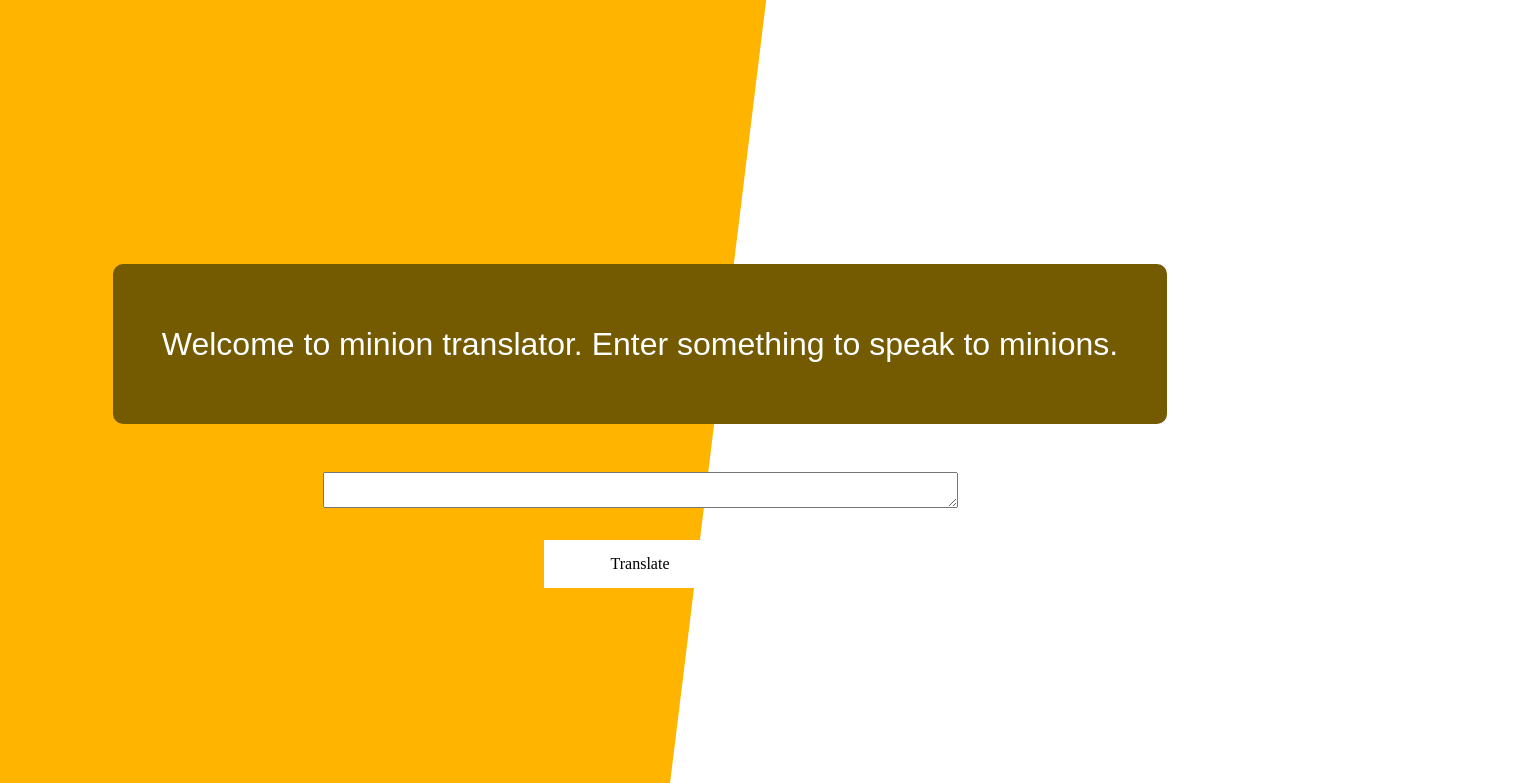
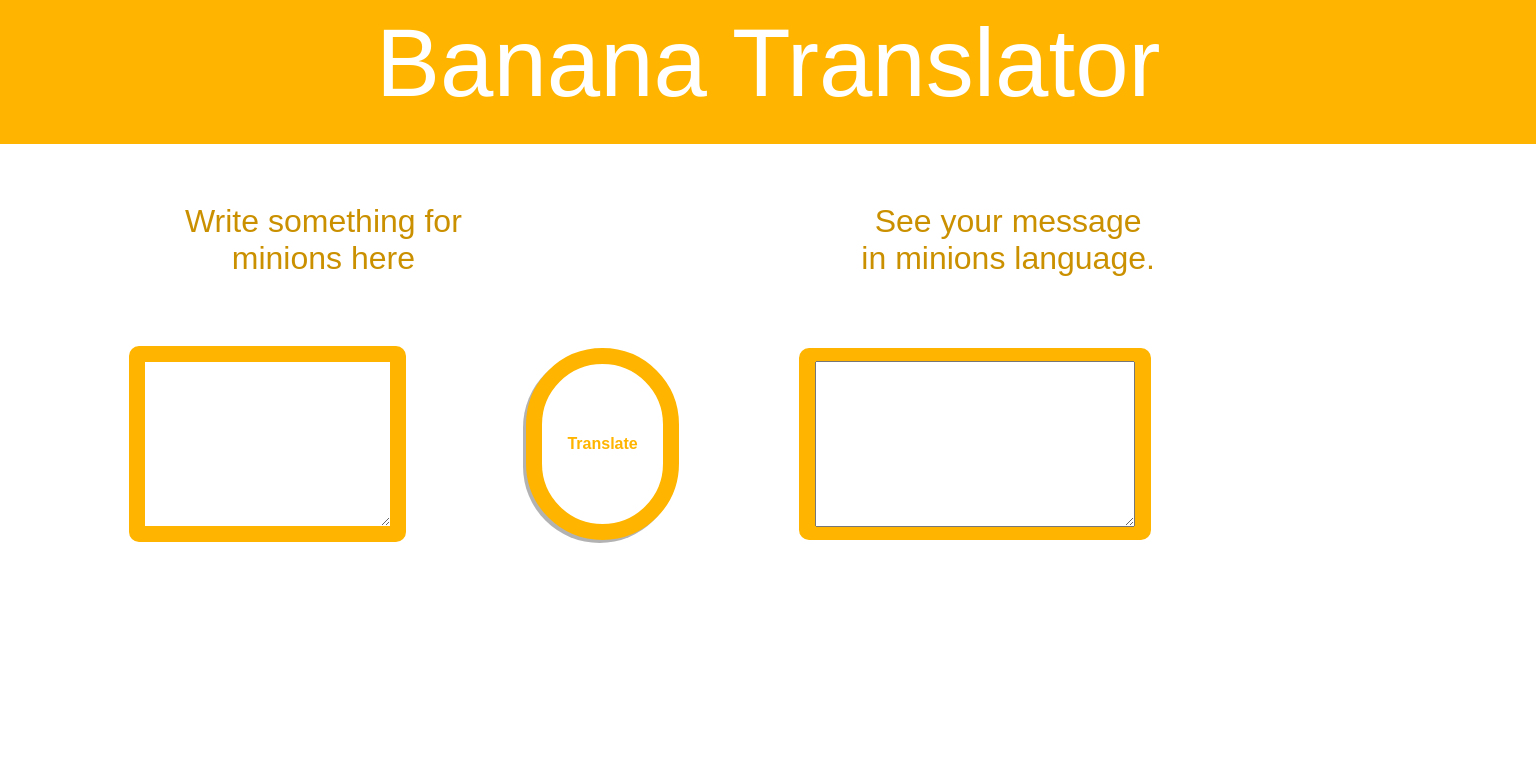
Before and after one commit to Dikhyant/Banana-translator, a plain HTML site: page index.html in a window 1280 px wide. Shown: the top 783 px of the page, 1536 px wide, since content can reach past the window. Drawn offline with Linux system fonts and the light colour scheme.

Commit message:
Redesigned the entire page

```diff
--- a/index.css
+++ b/index.css
@@ -1,6 +1,7 @@
 body{
     background-color: white;
     overflow: hidden;
+
 }
 
 #left-background{
@@ -8,13 +9,13 @@ body{
     position: absolute;
 
 
-    width: 50rem;
-    height: 80rem;
+    width: 96rem;
+    height: 9rem;
 
-    left: -5rem;
-    top: -18rem;
+    left: 0rem;
+    top: 0rem;
 
-    transform: rotate(7deg);
+    transform: rotate(0deg);
 
     z-index: -1;
 
@@ -23,6 +24,21 @@ body{
 .container {
     display: flex;
     flex-direction: row;
+    flex: 1;
+
+    align-items: center;
+    justify-content: center;
+
+    margin-top: 2rem;
+}
+
+#page-title {
+    font-size: 6rem;
+    margin-left: 23rem;
+
+    font-family: Arial, Helvetica, sans-serif;
+
+    color: white;
 }
 
 .empty-box {
@@ -33,38 +49,59 @@ body{
 }
 
 #display {
-    flex: 10;
+
     white-space: pre;
     border-width: 0.1rem;
-    border-color: black;
     border-radius: 10px;
-    /* border-style: solid; */
+    border-width: 1rem;
+    border-color: #ffb500;
+    border-style: solid;
 
     text-align: center;
 
-    background-color: rgb(116, 90, 0);
+    color: #ffb500;
 
     height: 10rem;
+    width: 20rem;
 
-    margin-top: 16rem;
+    margin-top: 0rem;
 }
 
 #display-text {
-    color: white;
-    font-size: 2rem;
+
+    font-size: 1rem;
     font-family: Arial, Helvetica, sans-serif;
 }
 
 #translate-btn {
     background-color: white;
+    border-style: solid;
+    border-width: 1rem;
+    border-color: #ffb500;
+    border-radius: 6rem;
+
+    box-shadow: -3px 3px rgba(0,0,0,0.3);
 
     width: 12rem;
-    height: 3rem;
+    height: 10rem;
 
     justify-content: center;
     align-items: center;
 
     display: flex;
+}
+
+#translate-btn:hover{
+    box-shadow: -4px 4px rgba(0,0,0,0.5);
+    border-color: #CB9000;
+    cursor:pointer;
+}
+
+#translate-btn .btn-text {
+    font-family: Arial, Helvetica, sans-serif;
+    font-size: 1rem;
+    font-weight: bolder;
+    color: #ffb500;
 }
 
 #user-interaction-container{
@@ -76,3 +113,15 @@ body{
 
     align-items: stretch;
 }
+
+#entry-message{
+    height: 10rem;
+    width: 20rem;
+
+    border-width: 0.1rem;
+    border-radius: 10px;
+    border-width: 1rem;
+    border-color: #ffb500;
+    border-style: solid;
+
+}
--- a/index.html
+++ b/index.html
@@ -9,28 +9,64 @@
 </head>
 <body>
 
+    <div id="page-title">
+        <span>Banana</span>
+        <span>Translator</span>
+    </div>
+
+    <div style="flex-direction: row; display: flex; font-size: 2rem; white-space: pre; text-align: center; margin-top: 3rem;
+        color: #CB9000; font-family: Arial, Helvetica, sans-serif;
+    ">
+
+        <div style="flex: 0.6;"></div>
+
+        <div style="flex: 1;">
+            Write something for
+            minions here
+        </div>
+
+        <div style="flex: 2.5;"></div>
+
+        <div style="flex: 1;">
+            See your message
+            in minions language.
+        </div>
+
+        <div style="flex: 1;"></div>
+
+    </div>
 
     <div class="container">
-        <div class="empty-box">
 
+        <div style="flex: 1;"></div>
+
+        <textarea id="entry-message" style="flex: 2;" placeholder="Enter a message for minions">
+
+        </textarea>
+
+        <div style="flex: 1;"></div>
+
+        <div id="translate-btn" style="flex: 1;">
+            <div class="btn-text">Translate</div>
         </div>
-        <div id="display" style="display: flex; flex-direction: row; align-items: center;" >
-            <span id="display-text" style="flex: 1;">
 
-            </span>
+        <div style="flex: 1;"></div>
+
+        <div id="display" style="display: flex; flex: 2; flex-direction: row; align-items: center;" >
+            <textarea readonly id="display-text" style="flex: 1; width: inherit; height: inherit; text-align: center;">
+
+            </textarea>
         </div>
-        <div class="empty-box">
 
-        </div>
-    </div>
+        <div style="flex: 1;"></div>
 
-    <div id="user-interaction-container">
+
+
+    <!-- <div id="user-interaction-container">
         <div style="display: flex; flex-direction: row; flex: 1;">
             <div style="flex: 1;"></div>
 
-            <textarea id="entry-message" style="flex: 2;">
 
-            </textarea>
 
             <div style="flex: 1;"></div>
         </div>
@@ -38,15 +74,13 @@
         <div style="display: flex; flex-direction: row; flex: 1; margin-top: 2rem;">
             <div style="flex: 1;"></div>
 
-            <div id="translate-btn">
-                <div>Translate</div>
-            </div>
+
 
             <div style="flex: 1;"></div>
         </div>
 
 
-    </div>
+    </div> -->
 
     <div id="left-background">
 
--- a/index.js
+++ b/index.js
@@ -2,7 +2,7 @@ const entryMessage = document.querySelector("#entry-message");
 const translateButton = document.getElementById("translate-btn");
 const display = document.getElementById("display-text");
 
-var displayText = "Welcome to minion translator. Enter something to speak to minions."
+var displayText = ""
 
 display.innerHTML = displayText;
 
@@ -12,7 +12,7 @@ translateButton.addEventListener('click' , ()=>{
         .then( response => {
             response.json()
                 .then( data=> {
-                    display.innerHTML = data.contents.translated
+                    display.value = data.contents.translated
                 })
         })
     //display.innerHTML = entryMessage.value;
@@ -21,7 +21,3 @@ translateButton.addEventListener('click' , ()=>{
 /* entryMessage.addEventListener("input" , ()=>{
     console.log("Message = " + entryMessage.value);
 }) */
-
-display.addEventListener("click", ()=>{
-    console.log("Clicked display area");
-})
```
